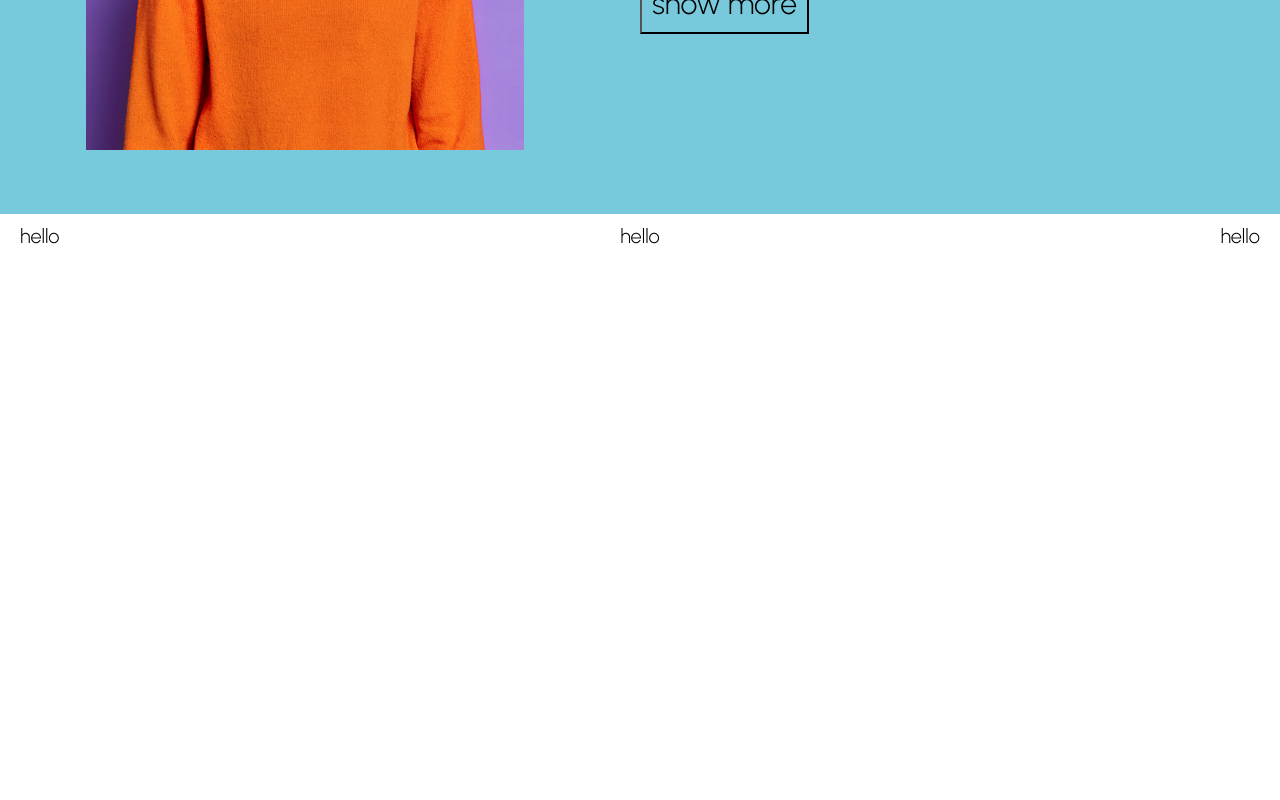
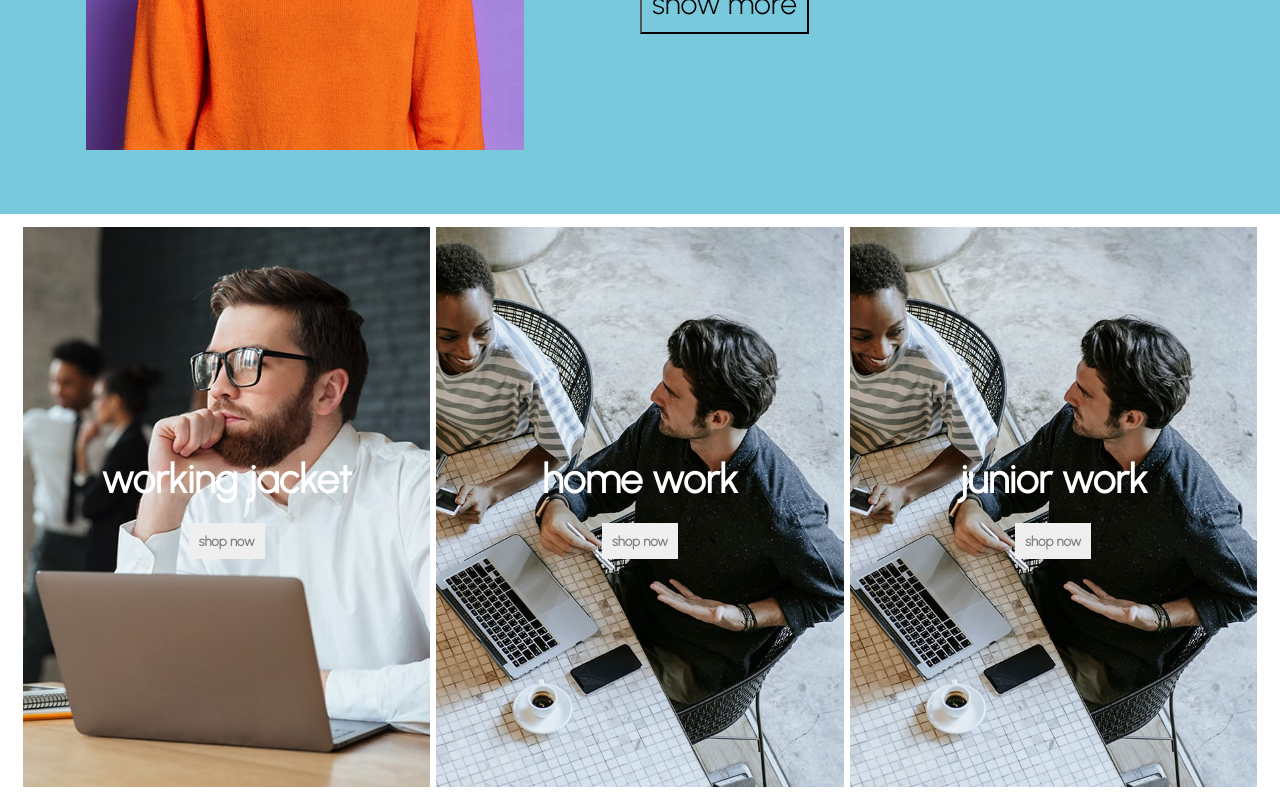
Before and after one commit to pwill12/Ecommerce-app, a React (Create React App) app: page / in a window 1280 px wide. Shown: the part 506-1306 px from the top of the page. Before the commit the page ends 800 px from the top, so only its background shows below. Built offline with nearby package versions, Linux system fonts and the light colour scheme.

Commit message:
completed the categories section

```diff
--- a/src/components/Categories.jsx
+++ b/src/components/Categories.jsx
@@ -8,7 +8,7 @@ import styled from 'styled-components'
 const Container = styled.div`
   padding:10px 20px;
   display: flex;
-  justify-content: space-between;;
+  justify-content: space-between;
 
 `
 
--- a/src/components/CategoriesItem.jsx
+++ b/src/components/CategoriesItem.jsx
@@ -1,14 +1,54 @@
+import { InsertEmoticon } from '@material-ui/icons'
 import styled from 'styled-components'
 
 const Container = styled.div`
   font-size:20px;
+  ${'' /* flex: 1; */}
+  margin:3px;
+  height:70vh;
+  flex: 1;
+  position:relative;
 
 `
 
-const CategoriesItem = () => {
+const Image = styled.img`
+  width:100%;
+  height:100%;
+  object-fit:cover;
+
+`
+const Info = styled.div`
+  position:absolute;
+  width:100%;
+  height:100%;
+  top:0;
+  bottom:0;
+  display: flex;
+  flex-direction: column;
+  justify-content: center;
+  align-items:center;
+`
+const Title = styled.h1`
+  color:white;
+  margin-bottom:20px;
+`
+
+const Button = styled.button`
+  padding:10px;
+  border: none;
+  color:gray;
+  cursor:pointer;
+  font-weight:600;
+`
+
+const CategoriesItem = ({item}) => {
     return (
         <Container>
-            hello
+            <Image src={item.img}/>
+            <Info>
+                <Title>{item.title}</Title>
+                <Button>shop now</Button>
+            </Info>
         </Container>
     )
 }
--- a/src/components/Mynavbar.jsx
+++ b/src/components/Mynavbar.jsx
@@ -8,12 +8,15 @@ import styled from "styled-components";
 
 const Container = styled.div`
   font-size: 1.5em;
+  ${'' /* background: hsl(210, 36%, 96%); */}
   ${'' /* padding:10px 20px; */}
 `;
 const Wrapper = styled.div`
   padding: 10px 20px;
   display: flex;
   justify-content: space-between;
+  background: hsl(210, 36%, 96%);
+
 `;
 const Left = styled.div`
   flex: 1;
@@ -76,7 +79,7 @@ function Mynavbar() {
           <MenuItems>Register</MenuItems>
           <MenuItems>Sign In</MenuItems>
           <MenuItems>
-            <Badge badgeContent={4} color="primary">
+            <Badge badgeContent={4} color="secondary">
               <AddShoppingCartOutlined color="action" />
             </Badge>
           </MenuItems>
--- a/src/components/Slider.jsx
+++ b/src/components/Slider.jsx
@@ -31,7 +31,7 @@ const Arrow = styled.div`
   right: ${(props) => props.direction === 'right' && '10px'};
   margin:auto;
   cursor:pointer;
-  opacity:0.5;
+  opacity:0.3;
   z-index:2;
 
 `
--- a/src/data.js
+++ b/src/data.js
@@ -20,7 +20,7 @@ export const sliderItems = [
         img: './playstation/sad.jpg',
         Title: 'exclusive sales',
         Description: 'bdshgjkjvbhx bvgasgx v ghsdxvgfbn xdsg',
-        bg: 'blue'
+        bg: 'hsl(205, 90%, 88%)'
     }
 ]
 
```
